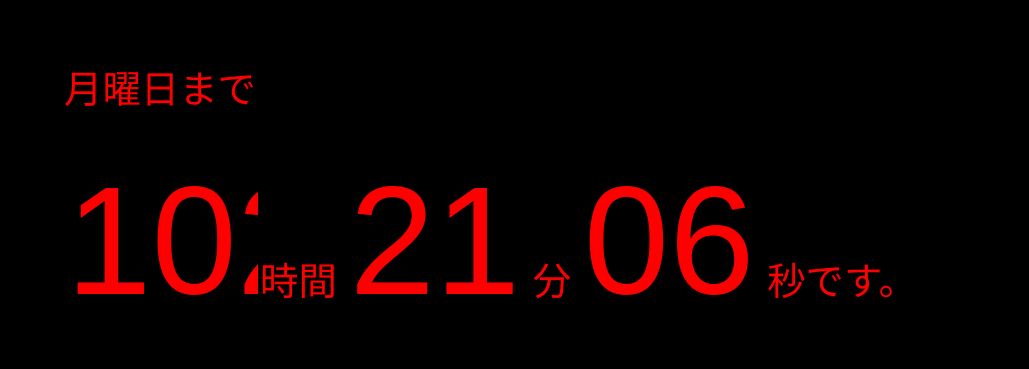
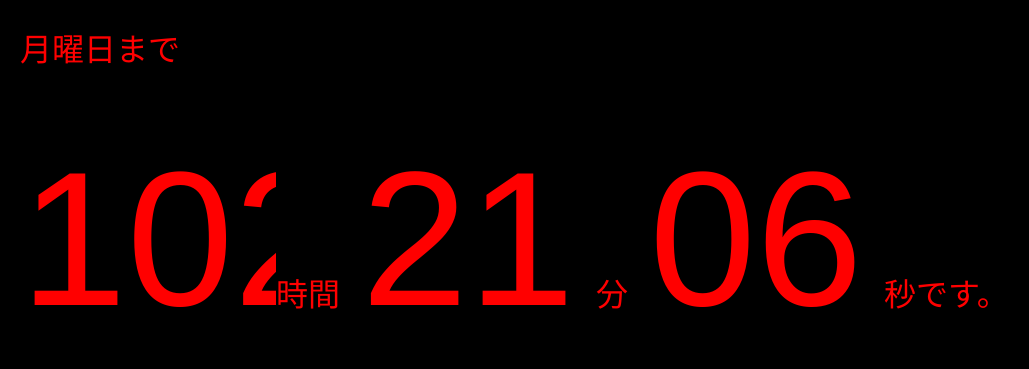
Before and after one commit to celebrater46/mondayTimer, a plain HTML site: page index.html in a window 1280 px wide. Shown: the whole page, without its empty margins (0-1029 px from the left). Drawn offline with Linux system fonts and the light colour scheme.

Commit message:
adjust CSS

```diff
--- a/style.css
+++ b/style.css
@@ -1,58 +1,81 @@
 @charset "utf-8";
 
 html {
-    font-size: 7vw;
+    font-size: 32px;
 }
 body {
     color:red;
     background-color:#000000;
-    margin: 0 5vw;
+    margin: 0 20px;
+    padding: 0;
 }
 input {
     color: #ff0000;
     background-color: #000000;
     border: 0px;
-    font-size: 4rem;
+    font-size: 3rem;
+    margin: 0;
+    padding: 0;
 }
 p {
     font-size: 1rem;
+    margin: 0;
+    padding: 0;
 }
 form {
     text-align: center;
+    margin: 0;
+    padding: 0;
 }
-form > input, form > div {
-    width: 90vw;
-    margin: 0 auto;
+form > input {
+    width: 200px;
+    height: 110px;
+    margin: 0;
+    padding: 0;
     text-align: center;
 }
 div {
     font-size: 1rem;
+    margin: 0;
+    padding: 0;
+}
+div.hms {
+    width: 100%;
+    height: 50px;
+    margin: 0;
+    text-align: center;
+    display: flex;
+    justify-content: center;
+}
+div.hms > div {
+    margin: 0 auto;
 }
 div.death {
-    margin-top: 20px;
+    margin-top: 10px;
     text-align: right;
 }
 
 @media (min-width: 800px) {
     html {
-        font-size: 3vw;
+        font-size: 2.5vw;
     }
     form {
         display: flex;
     }
     p.untilMonday {
-        margin-top: 1.5rem;
+        margin: 3vh auto 5vh;
     }
     form > input {
-        width: 15vw;
+        width: 20vw;
+        height: 20vw;
+        font-size: 6rem;
         margin: 0;
     }
     div.hms {
         width: auto;
+        height: 20vw;
         font-size: 1rem;
         margin: 0;
-        display: flex;
-        justify-content: center;
         align-items: flex-end;
     }
     div.death {
@@ -64,6 +87,6 @@ div.death {
         align-items: flex-end;
     }
     div.hms > div, div.death > div {
-        padding-bottom: 25px;
+        padding-bottom: 4vw;
     }
 }
```
